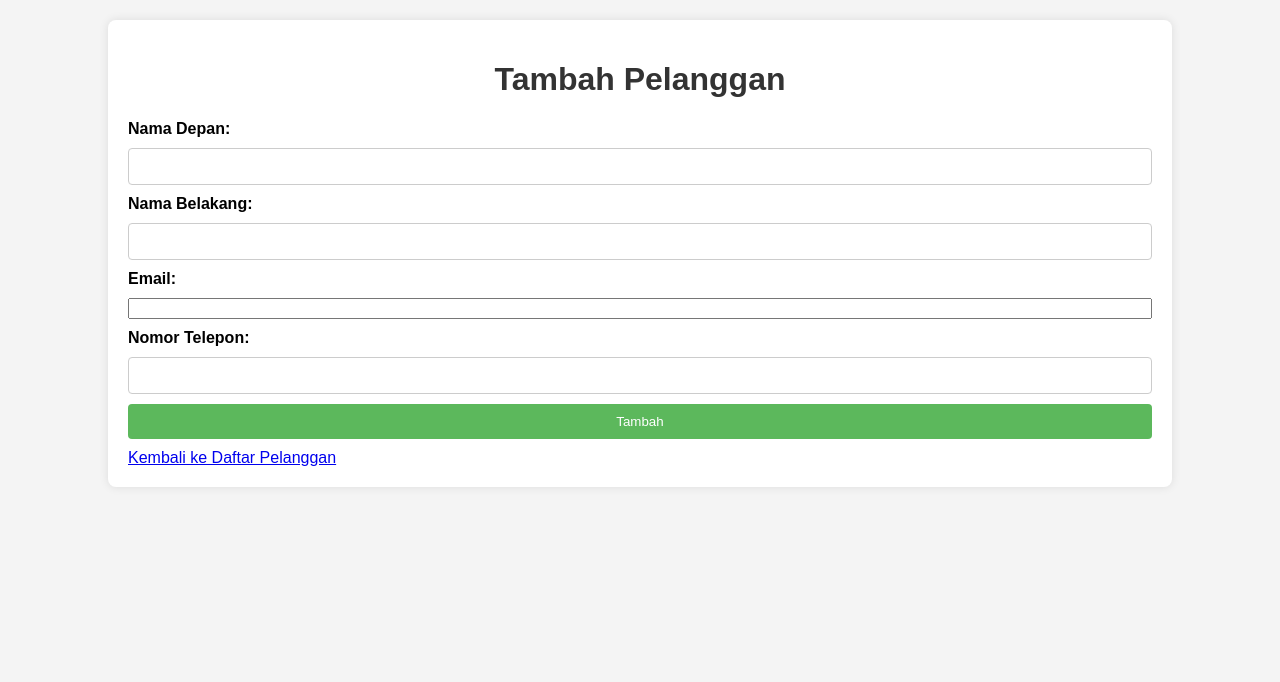
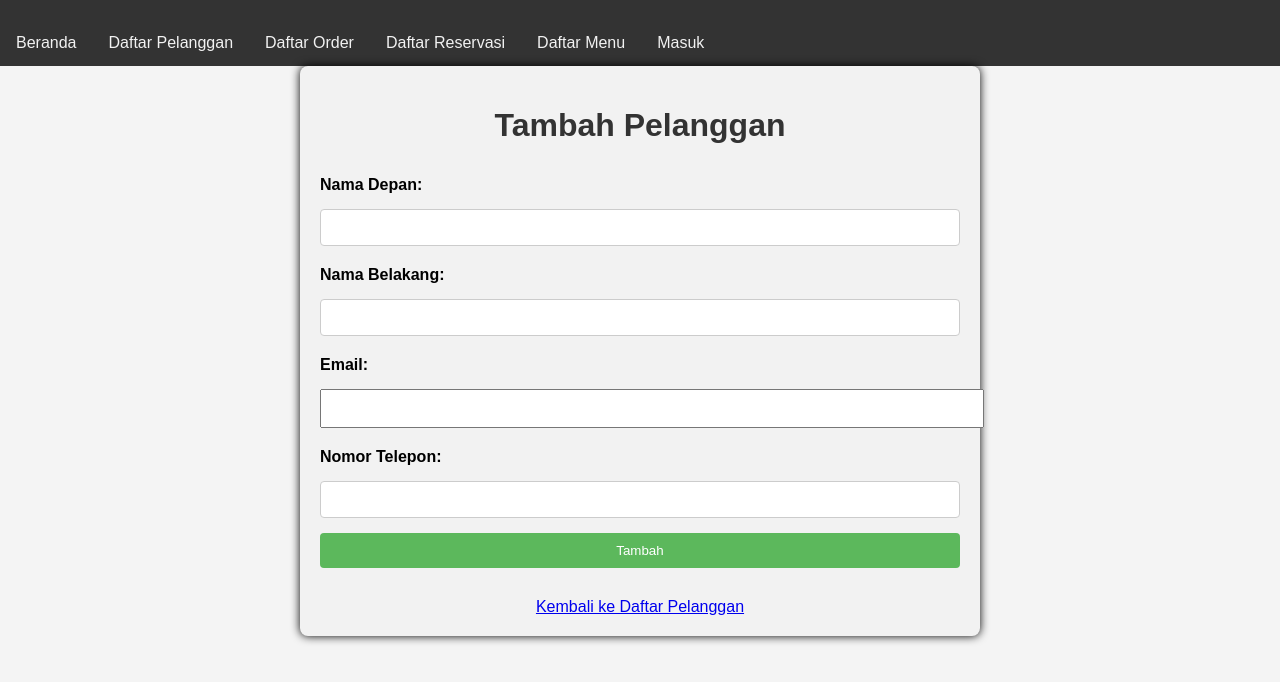
Before and after one commit to dasaraul/Projek-UAS-PemWeb, a PHP site: page /add_pelanggan.php in a window 1280 px wide. Shown: the top 682 px of the page. Run offline with PHP 8.4, Linux system fonts and the light colour scheme.

Commit message:
changes (add navbar di beebrapa page)

```diff
--- a/add_pelanggan.php
+++ b/add_pelanggan.php
@@ -4,8 +4,75 @@
 <head>
     <title>Tambah Pelanggan</title>
     <link rel="stylesheet" type="text/css" href="cssnich/style.css"> <!-- Tautkan ke file CSS -->
+    <style>
+        /* CSS untuk navbar */
+        .navbar {
+            overflow: hidden;
+            background-color: #333;
+        }
+        .navbar a {
+            float: left;
+            display: block;
+            color: #f2f2f2;
+            text-align: center;
+            padding: 14px 16px;
+            text-decoration: none;
+        }
+        .navbar a:hover {
+            background-color: #ddd;
+            color: black;
+        }
+        /* CSS untuk container */
+        .container {
+            width: 50%;
+            margin: 0 auto;
+            background-color: #f2f2f2;
+            padding: 20px;
+            box-shadow: 0px 0px 10px 0px #000;
+        }
+        h1 {
+            text-align: center;
+        }
+        label {
+            display: block;
+            margin-top: 10px;
+        }
+        input[type="text"],
+        input[type="email"],
+        input[type="submit"] {
+            width: 100%;
+            padding: 10px;
+            margin-top: 5px;
+        }
+        input[type="submit"] {
+            background-color: #4CAF50;
+            color: white;
+            border: none;
+            cursor: pointer;
+        }
+        input[type="submit"]:hover {
+            background-color: #45a049;
+        }
+        a {
+            display: block;
+            text-align: center;
+            margin-top: 20px;
+        }
+    </style>
 </head>
 <body>
+    <div class="navbar">
+        <a href="index.php">Beranda</a>
+        <a href="list_pelanggan.php">Daftar Pelanggan</a>
+        <a href="list_order.php">Daftar Order</a>
+        <a href="list_reservasi.php">Daftar Reservasi</a>
+        <a href="list_menu.php">Daftar Menu</a>
+        <?php if (isset($_SESSION['loggedin'])): ?>
+            <a href="logout.php">Keluar</a>
+        <?php else: ?>
+            <a href="login.php">Masuk</a>
+        <?php endif; ?>
+    </div>
     <div class="container"> <!-- Kontainer utama -->
         <h1>Tambah Pelanggan</h1> <!-- Judul halaman -->
         <form action="add_pelanggan_action.php" method="POST"> <!-- Formulir tambah pelanggan -->
```
Also changed, not shown: login.php (+13 -0 lines), register.php (+13 -0 lines).
